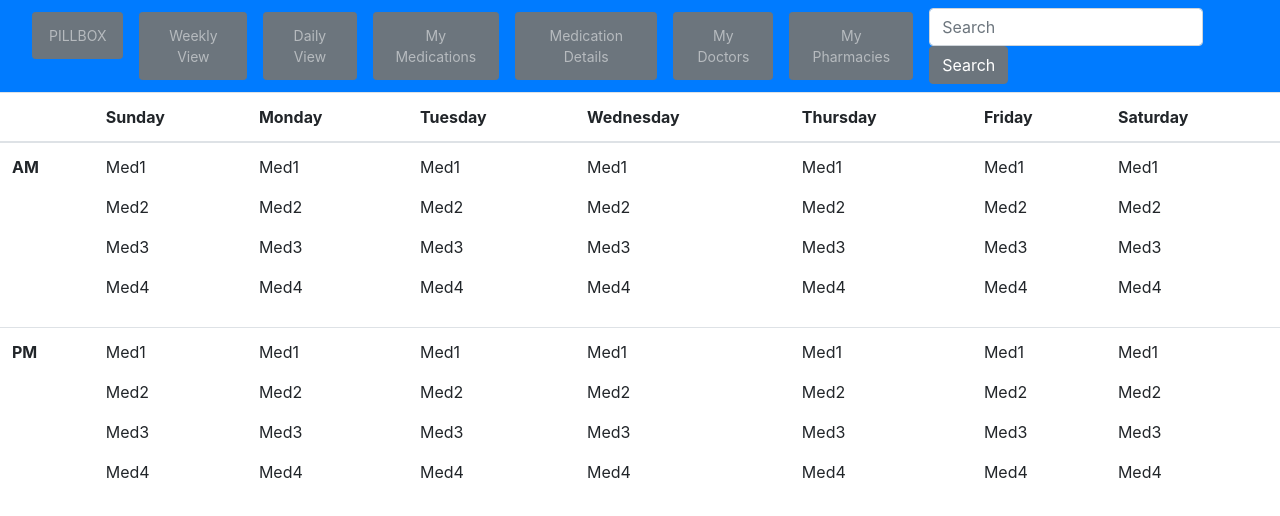
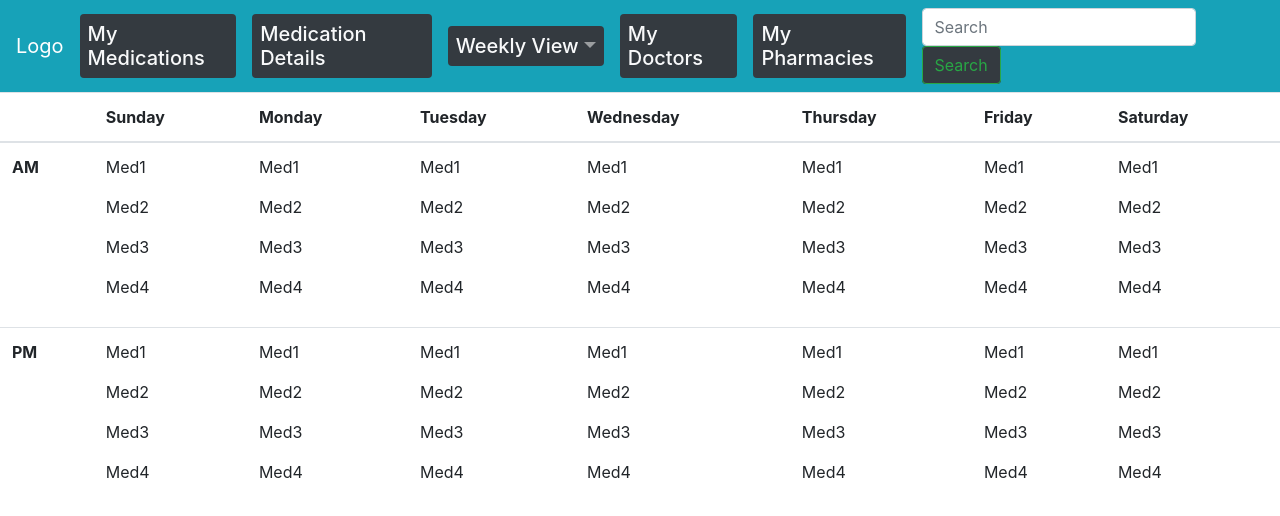
Before and after one commit to chey22/pillbox, a React (Create React App) app: page /Week in a window 1280 px wide. Shown: the top 516 px of the page. Built offline with nearby package versions, Linux system fonts and the light colour scheme.

Commit message:
fixed navbar with react bootstrap component

```diff
--- a/public/index.html
+++ b/public/index.html
@@ -3,6 +3,7 @@
 <head>
     <meta charset="UTF-8">
     <meta name="viewport" content="width=device-width, initial-scale=1.0">
+    <link rel="stylesheet" href="styles.css">
     <title>Pillbox</title>
 </head>
 <body>
--- /dev/null
+++ b/public/styles.css
@@ -0,0 +1,3 @@
+.dropdown-toggle {
+    color: white;
+}
--- a/src/components/App.jsx
+++ b/src/components/App.jsx
@@ -1,7 +1,7 @@
 import React from "react";
 import { BrowserRouter as Router, Route, Switch } from "react-router-dom";
 import 'bootstrap/dist/css/bootstrap.min.css';
-import Navbar from "./Navbar"
+import Navigation from "./Navbar"
 import Home from "./Pages/Home";
 import Week from "./Pages/Week";
 import Day from "./Pages/Day";
@@ -14,7 +14,7 @@ import Pharmacies from "./Pages/Pharmacies"
 const App = () => {
   return (
     <Router>
-      <Navbar />
+      <Navigation />
       <Switch>
         <Route exact path="/Week" component={Week} />
         <Route exact path="/Day" component={Day} />
--- a/src/components/Navbar.jsx
+++ b/src/components/Navbar.jsx
@@ -1,105 +1,78 @@
-import React, { Component } from "react";
+import React, { useState, useEffect } from "react";
 import { Link } from "react-router-dom";
-import { Button, Nav, Form, FormControl } from "react-bootstrap";
+import { Button, Navbar, Nav, NavDropdown, Form, FormControl } from "react-bootstrap";
 // import Meds from "./Meds";
 
-class Navbar extends Component {
-  render() {
+let Navigation = () => {
+  console.log(window.location.pathname)
+  const [view, setView] = useState()
+
+  useEffect(() => {
+    switch (window.location.pathname) {
+      case "/Week":
+        setView("Weekly View");
+        break;
+      case "/Day":
+        setView("Daily View");
+        break;
+      default:
+        setView("View");
+        break;
+    }
+  }, [])
+
   return (
-      <nav className="navbar navbar-expand-lg navbar-dark bg-primary sticky-top">
-        <a className="navbar-brand" href="https://"></a>
-        <button
-          className="navbar-toggler"
-          type="button"
-          data-toggle="collapse"
-          data-target="#navbarColor01"
-          aria-controls="navbarColor01"
-          aria-expanded="false"
-          aria-label="Toggle navigation"
-        >
-          <span className="navbar-toggler-icon"></span>
-        </button>
+    <Navbar bg="info" expand="lg" variant="dark">
+      <Navbar.Brand href="/">Logo</Navbar.Brand>
+      <Navbar.Toggle aria-controls="responsive-navbar-nav" />
 
-        <div className="collapse navbar-collapse" id="navbarColor01">
-          <ul className="navbar-nav mr-auto">
-            <li className="nav-item active">
-              <Button variant="secondary" size="sm" className="btn mr-3">
-                <Link to="/Home" className="nav-link">
-                  PILLBOX<span className="sr-only">(current)</span>
-                </Link>
-              </Button>
-            </li>
-            <li className="nav-item">
-              <Button variant="secondary" size="sm" className="btn mr-3">
-                <Link to="/Week" className="nav-link">
-                  Weekly View
-                </Link>
-              </Button>
-            </li>
-            <li className="nav-item">
-              <Button variant="secondary" size="sm" className="btn mr-3">
-                <Link to="/Day" className="nav-link">
-                  Daily View
-                </Link>
-              </Button>
-            </li>
-            <li className="nav-item">
-              <Button variant="secondary" size="sm" className="btn mr-3">
-                <Link to="/Meds" className="nav-link">
+      <Navbar.Collapse id="responsive-navbar-nav">
+        <Nav className="mr-auto">
+          <h5 className="my-auto mr-3">
+            <Nav.Link href="/Meds" className="bg-dark rounded text-light">
               My Medications
-                </Link>
-              </Button>
-            </li>
-            <li className="nav-item">
-              <Button variant="secondary" size="sm" className="btn mr-3">
-                <Link to="/SingleMeds" className="nav-link">
+            </Nav.Link>
+          </h5>
+
+          <h5 className="my-auto mr-3">
+            <Nav.Link href="/SingleMeds" className="bg-dark rounded text-light">
               Medication Details
-                </Link>
-              </Button>
-            </li>
-            <li className="nav-item">
-              <Button variant="secondary" size="sm" className="btn mr-3">
-                <Link to="/Doctors" className="nav-link" href="#">
+            </Nav.Link>
+          </h5>
+
+          <h5 className="my-auto mr-3">
+            <NavDropdown title={<span className="text-light">{view}</span>} id="collasible-nav-dropdown"
+              className="bg-dark rounded">
+              <NavDropdown.Item href="/Week">Weekly View</NavDropdown.Item>
+              <NavDropdown.Divider />
+              <NavDropdown.Item href="/Day">Daily View</NavDropdown.Item>
+            </NavDropdown>
+          </h5>
+
+          <h5 className="my-auto mr-3">
+            <Nav.Link href="/Doctors" className="bg-dark rounded text-light">
               My Doctors
-                </Link>
-              </Button>
-            </li>
-            <li className="nav-item">
-              <Button variant="secondary" size="sm" className="btn mr-3">
-                <Link to="Pharmacies" className="nav-link" href="#">
+            </Nav.Link>
+          </h5>
+
+          <h5 className="my-auto mr-3">
+            <Nav.Link href="/Pharmacies" className="bg-dark rounded text-light">
               My Pharmacies
-                </Link>
-              </Button>
-            </li>
-          </ul>
+            </Nav.Link>
+          </h5>
 
-          <form className="form-inline my-2 my-lg-0">
-            <input
-              className="form-control mr-sm-2"
-              type="text"
-              placeholder="Search"
-            />
-            <button className="btn btn-secondary my-2 my-sm-0" type="submit">
-              Search
-            </button>
-          </form>
+        </Nav>
+        <Form inline>
+          <FormControl type="text" placeholder="Search" className="mr-sm-2" />
+          <div className="bg-dark rounded">
+            <Button variant="outline-success">Search</Button>
           </div>
-      </nav>
+        </Form>
+      </Navbar.Collapse>
 
-      // {/* <Navbar bg="primary" variant="dark">
-      //     <Navbar.Brand href="#home">Navbar</Navbar.Brand>
-      //     <Nav className=f"mr-auto">
-      //       <Nav.Link href="#home">Home</Nav.Link>
-      //       <Nav.Link href="#features">Features</Nav.Link>
-      //       <Nav.Link href="#pricing">Pricing</Nav.Link>
-      //     </Nav>
-      //     <Form inline>
-      //       <FormControl type="text" placeholder="Search" className="mr-sm-2" />
-      //       <Button variant="outline-light">Search</Button>
-      //     </Form>
-      //   </Navbar> */}
+
+    </Navbar>
   );
 }
-}
 
-export default Navbar;
+export default Navigation;
--- a/src/components/Pages/Week.jsx
+++ b/src/components/Pages/Week.jsx
@@ -2,7 +2,7 @@ import React from "react";
 
 const Week = () => {
   return (
-    <table class="table">
+    <table className="table">
       <thead>
         <tr>
           <th scope="col"></th>
```
Also changed, not shown: src/components/backup.txt (added). Lines whose indentation alone changed are shown as unchanged.
